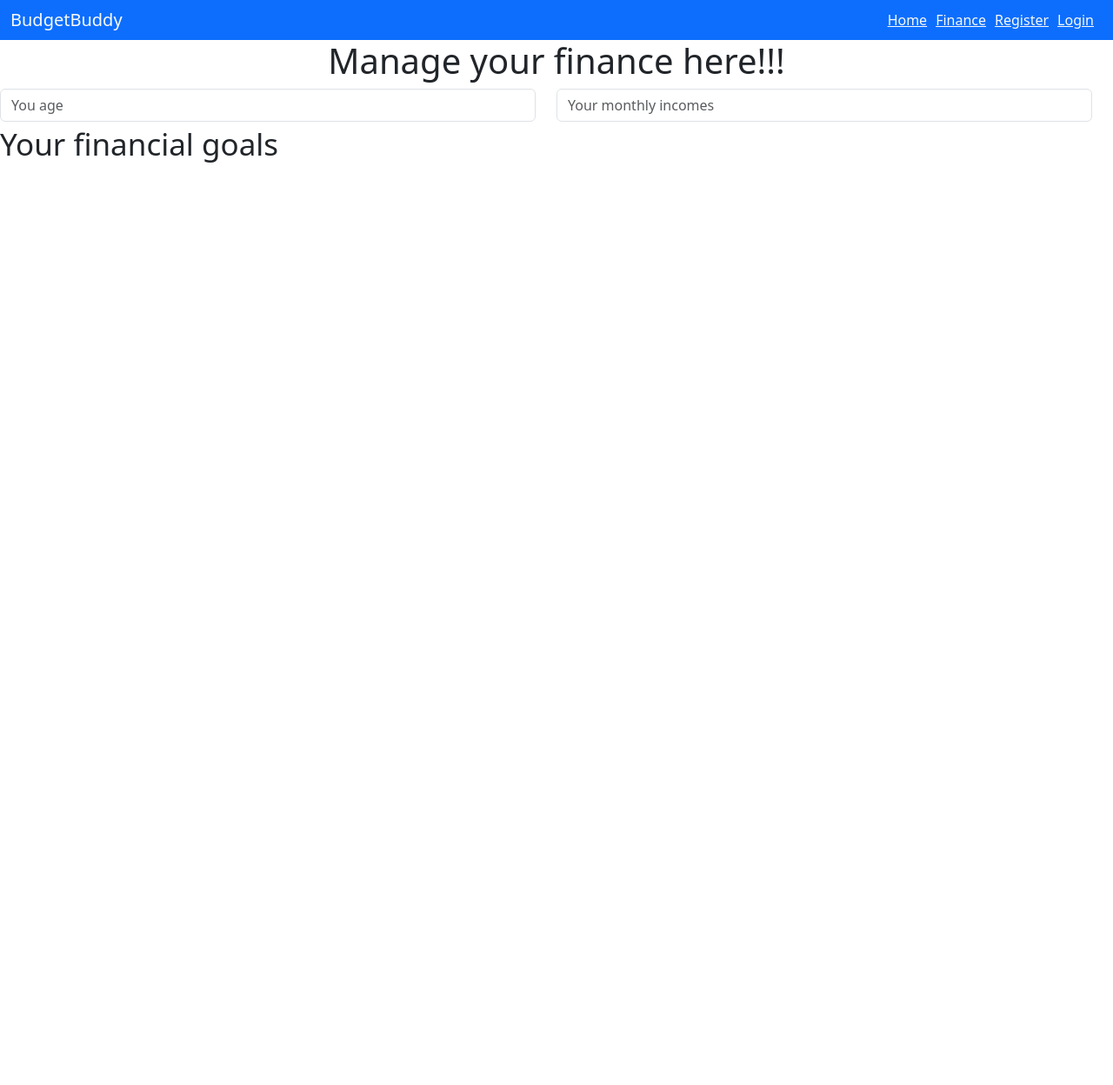
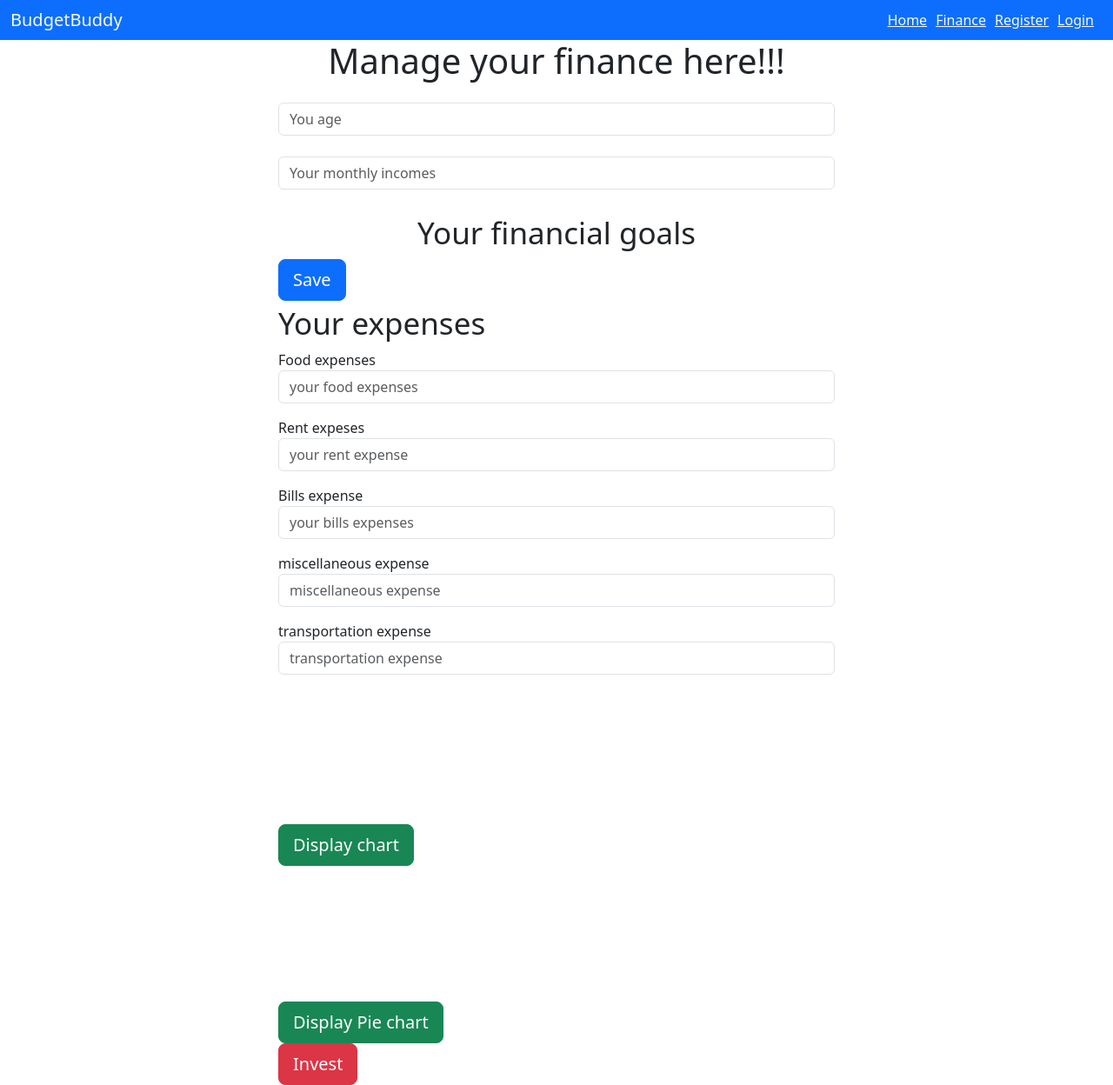
Before and after one commit to Dorian-Mayamba/bgn-hackathon-consisten6-frontend, a React (Create React App) app in the folder personal_financial_adviser/: page /finance in a window 1280 px wide. Shown: the whole page at 87% size. Before the commit the page ends 800 px from the top, so only its background shows below. Built offline with nearby package versions, Linux system fonts and the light colour scheme.

Commit message:
added a chart functionality

```diff
--- a/personal_financial_adviser/package.json
+++ b/personal_financial_adviser/package.json
@@ -7,6 +7,8 @@
     "@testing-library/react": "^13.4.0",
     "@testing-library/user-event": "^13.5.0",
     "bootstrap": "^5.3.2",
+    "chart.js": "^4.4.0",
+    "jquery": "^3.7.1",
     "react": "^18.2.0",
     "react-dom": "^18.2.0",
     "react-router": "^6.16.0",
--- a/personal_financial_adviser/src/components/Finance.jsx
+++ b/personal_financial_adviser/src/components/Finance.jsx
@@ -1,20 +1,128 @@
-export function Finance(){
+import { useState } from 'react';
+import '../styles/Finance.css';
+import $ from 'jquery';
+import Chart from 'chart.js/auto'
+export function Finance() {
+
+    const displayExpensesChart = (e)=>{
+        e.preventDefault();
+        var chartStatus = Chart.getChart('myChart');
+        if(chartStatus!=undefined){
+            chartStatus.destroy();
+        }
+
+        const chart = document.getElementById('myChart');
+        const chartPlot = new Chart(chart, {
+            type:'bar',
+            data:{
+                labels: ['food expense', 'rent expense', 'bills expense', 'miscellaneous expense', 'transportation expense'],
+                datasets:[{
+                    label: 'Expenses dataset',
+                    data: [$('#food_expense').val(),$('#rent_expense').val(),$('#bills_expense').val(),$('#miscellaneous_expense').val(),$('#transportation_expense').val()],
+                    backgroundColor: [
+                        'rgba(54, 162, 235, 0.2)'
+                    ],
+                    borderColor:[
+                        'rgba(54, 162, 235, 0.2)',
+                    ],
+                    borderWidth:1
+                }]
+            },
+        })
+    }
+
+    const displayPieChart = (e) =>{
+        e.preventDefault();
+        let foodExpense =  parseInt($('#food_expense').val());
+        let rentExpense = parseInt($('#rent_expense').val());
+        let billsExpense = parseInt($('#bills_expense').val());
+        let miscellaneousExpense = parseInt($('#miscellaneous_expense').val());
+        let transportationExpense = parseInt($('#transportation_expense').val());
+        const totalExpenses = foodExpense + rentExpense + billsExpense + miscellaneousExpense + transportationExpense;
+        var monthlyIncomes = parseInt($('#monthly_incomes').val());
+        var disposableIncome = monthlyIncomes - totalExpenses;
+        let chartStatus = Chart.getChart('pie-chart');
+        if(chartStatus != undefined){
+            chartStatus.destroy();
+        }
+        var ctx = $('#pie-chart');
+        var chart = new Chart(ctx, {
+            type: 'pie',
+            data: {
+                labels: ['food expense', 'rent expense', 'bills expense', 'miscellaneous expense', 'transportation expense', 'disposable income'],
+                datasets:[{
+                    label: 'Incomes comparison',
+                    data: [foodExpense, rentExpense, billsExpense, miscellaneousExpense, transportationExpense, disposableIncome],
+                    backgroundColor: [
+                        'rgb(255, 99, 132)',
+                        'rgb(216, 219, 42)',
+                        'rgb(50, 168, 82)',
+                        'rgb(147, 50, 168)',
+                        'rgb(227, 41, 187)',
+                        'rgb(227, 146, 41)'
+                    ],
+                    hoverOffset: 4
+                }]
+            }
+        })
+    }
+
     return (
         <div>
             <h1 className="text-center">Manage your finance here!!!</h1>
-            <form action="#">
-                <div className="form-group row w-100">
-                    <div className="col-md-6">
-                        <input type="number" className="form-control" placeholder="You age"/>
-                    </div>
-                    <div className="col-md-6">
-                        <input type="number" className="form-control" name="monthly_incomes" id="monthly_incomes" placeholder="Your monthly incomes"/>
+            <form action="127.0.0.1:8000/chatgpt" className="w-50 mx-auto" onSubmit={(e)=>{
+                e.preventDefault();
+                console.log($(e.target).attr('action'));
+            }}>
+                <div className="form-group my-4">
+                    <input type="number" className="form-control" name="age" id="age" placeholder="You age" required/>
+                </div>
+                <div className="form-group my-4">
+                    <input type="number" className="form-control" name="monthly_incomes" id="monthly_incomes" placeholder="Your monthly incomes" required/>
+                </div>
+                <div className="financial-goals-section">
+                    <h1 className="text-center"><small>Your financial goals</small></h1>
+                    <div className="dropdown">
+                        <button className="btn btn-primary btn-lg">Save</button>
+                        <div className="expense-section">
+                            <h1><small>Your expenses</small></h1>
+                            <div className="form-group mb-3">
+                                <label htmlFor="food_expense">Food expenses</label>
+                                <input type="number" className="form-control" id="food_expense" placeholder="your food expenses"/>
+                            </div>
+                            <div className="form-group mb-3">
+                                <label htmlFor="rent_expense">Rent expeses</label>
+                                <input type="number" className="form-control" name="rent_expense" id="rent_expense" placeholder="your rent expense"/>
+                            </div>
+                            <div className="form-group mb-3">
+                                <label htmlFor="bills_expense">Bills expense</label>
+                                <input type="number" className="form-control" name="bills_expense" id="bills_expense" placeholder="your bills expenses"/>
+                            </div>
+                            <div className="form-group mb-3">
+                                <label htmlFor="miscellaneous_expense">miscellaneous expense</label>
+                                <input type="number" className="form-control" name="miscellaneous_expense" id="miscellaneous_expense" placeholder="miscellaneous expense"/>
+                            </div>
+                            <div className="form-group mb-3">
+                                <label htmlFor="transportation_expense">transportation expense</label>
+                                <input type="number" className="form-control" name="transportation_expense" id="transportation_expense" placeholder="transportation expense"/>
+                            </div>
+                            <div className="chart">
+                                <canvas id='myChart'></canvas>
+                            </div>
+                            <div className="form-group">
+                                <input className='btn btn-lg btn-success' type="submit" value="Display chart" onClick={(e)=>displayExpensesChart(e)}/>
+                            </div>
+                            <div className="chart">
+                                <canvas id="pie-chart"></canvas>
+                            </div>
+                            <div className="form-group">
+                                <input type="submit" value="Display Pie chart" className='btn btn-success btn-lg' onClick={(e)=>displayPieChart(e)}/>
+                            </div>
+                        </div>
+                        <button className='btn btn-danger btn-lg'>Invest</button>
                     </div>
                 </div>
             </form>
-            <div className="financial-goals-section">
-                <h1><small>Your financial goals</small></h1>
-            </div>
         </div>
     )
 }
--- a/personal_financial_adviser/src/components/Home.jsx
+++ b/personal_financial_adviser/src/components/Home.jsx
@@ -3,5 +3,6 @@ export function Home(){
             <div>
                 <h1>Home</h1>
             </div>
+
     )
 }
--- a/personal_financial_adviser/src/components/Navbar.jsx
+++ b/personal_financial_adviser/src/components/Navbar.jsx
@@ -2,6 +2,7 @@ import { Link } from "react-router-dom"
 import '../../node_modules/bootstrap/dist/css/bootstrap.min.css';
 import '../styles/styles.css';
 import '../styles/Navbar.css';
+import $ from 'jquery';
 export function Navbar() {
     return (
         <nav className="navbar navbar-default navbar-expand-md text-light bg-primary">
@@ -26,4 +27,6 @@ export function Navbar() {
             </div>
         </nav>
     )
+
+
 }
```
Also changed, not shown: personal_financial_adviser/src/styles/Finance.css (added), 1 other file (tests, documents, lock files or other folders).
